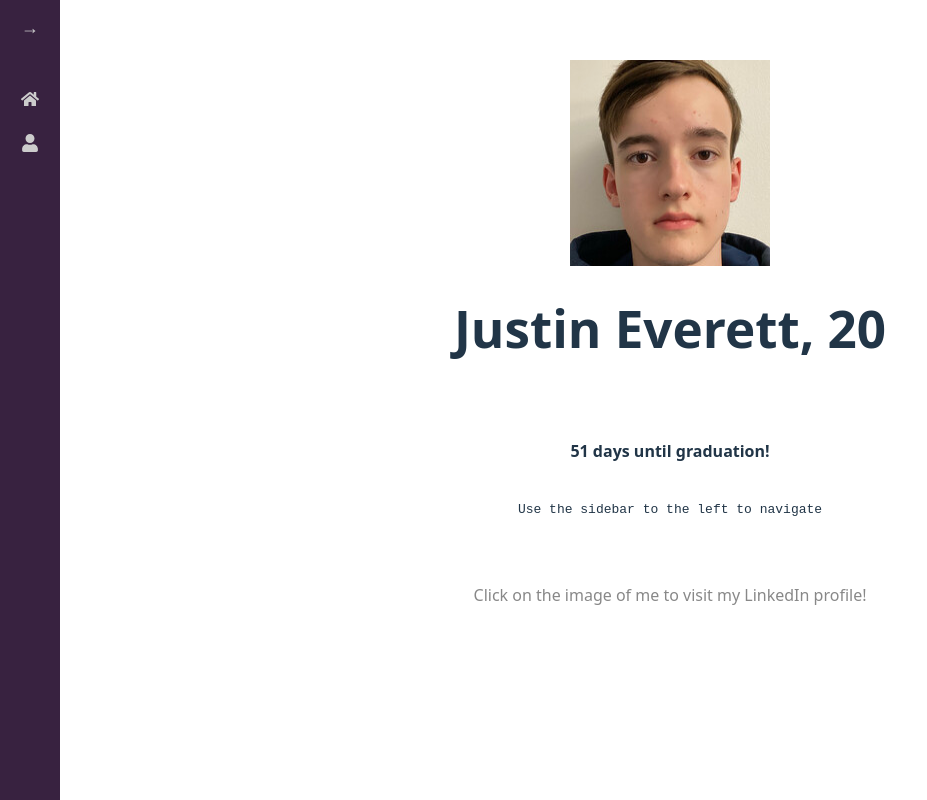
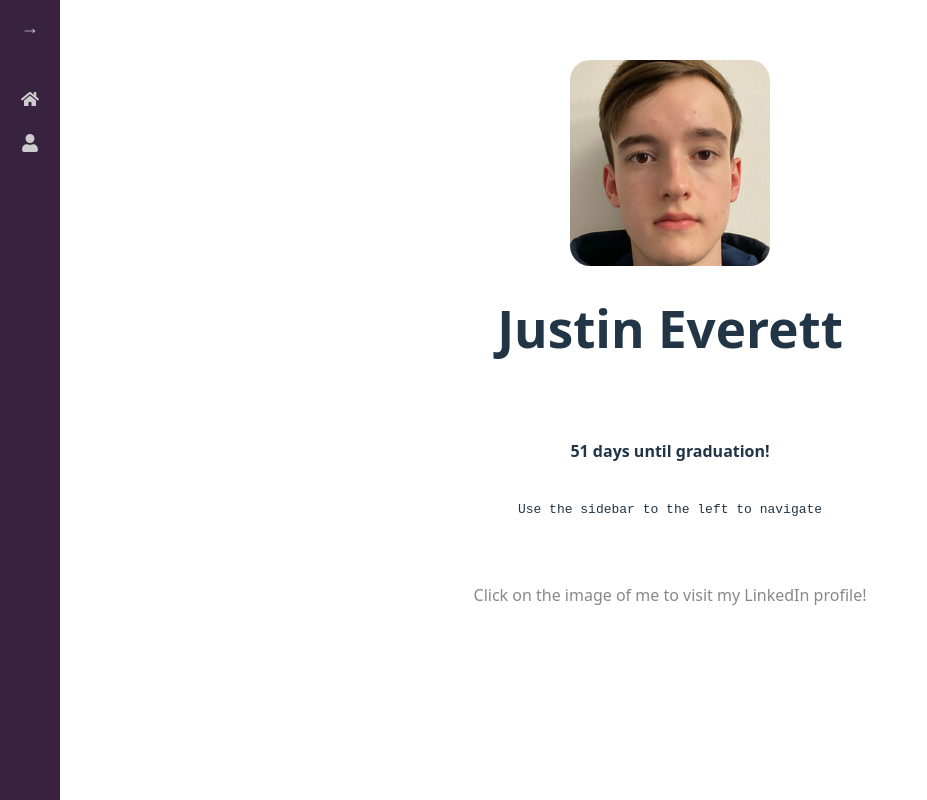
Before and after one commit to Justin-Everett/PersonalWebpage, a React (Vite) app in the folder personal-website/: page / in a window 1280 px wide. Shown: the whole page, without its empty margins (0-927 px from the left). Built offline with nearby package versions, Linux system fonts and the light colour scheme.

Commit message:
Remove age in homepage

```diff
--- a/personal-website/src/App.jsx
+++ b/personal-website/src/App.jsx
@@ -1,5 +1,4 @@
 import DaysUntil from "./components/DaysUntil";
-import YearsElapsed from "./components/YearsElapsed";
 import "./App.css";
 
 function App() {
@@ -22,7 +21,7 @@ function App() {
           <img
             src={"./LinkedInProfile.jpeg"}
             alt="Me"
-            style={{ width: "100%", height: "100%" }}
+            style={{ width: "100%", height: "100%", borderRadius: "10%" }}
           />
         </a>
       </div>
@@ -31,7 +30,7 @@ function App() {
           textAlign: "center",
         }}
       >
-        Justin Everett, <YearsElapsed fromDateString="2004-09-24" />
+        Justin Everett
       </h1>
       <div className="card">
         <div>
--- a/personal-website/src/components/YearsElapsed.jsx
+++ /dev/null
@@ -1,28 +0,0 @@
-import React, { useEffect, useState } from "react";
-
-function YearsElapsed({ fromDateString }) {
-  const [years, setYears] = useState(null);
-
-  useEffect(() => {
-    const today = new Date();
-    const pastDate = new Date(fromDateString);
-
-    let elapsed = today.getFullYear() - pastDate.getFullYear();
-
-    // Adjust if the current date hasn't reached the anniversary yet
-    const hasNotReachedAnniversary =
-      today.getMonth() < pastDate.getMonth() ||
-      (today.getMonth() === pastDate.getMonth() &&
-        today.getDate() < pastDate.getDate());
-
-    if (hasNotReachedAnniversary) {
-      elapsed -= 1;
-    }
-
-    setYears(elapsed);
-  }, [fromDateString]);
-
-  return <span>{years}</span>;
-}
-
-export default YearsElapsed;
```
